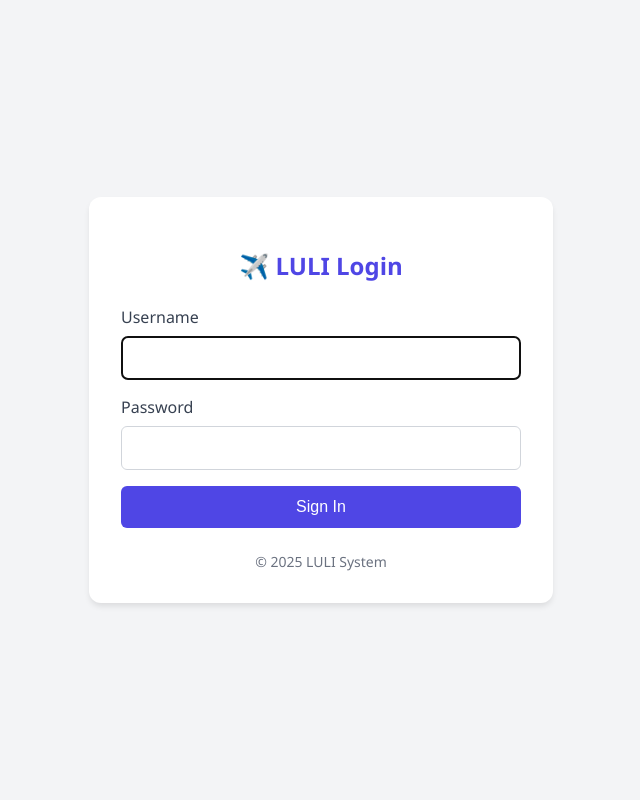
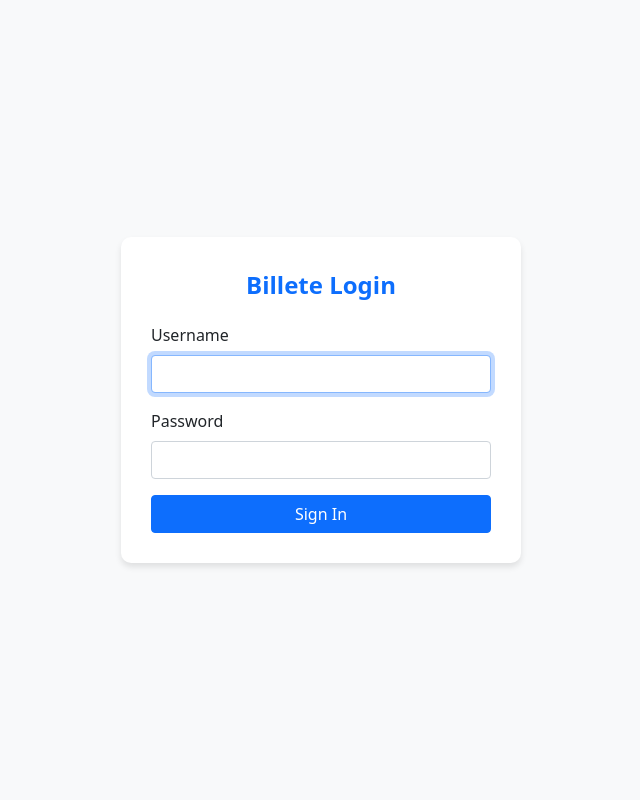
Before and after one commit to xiaominshi/billete, a Flask app: template templates/login.html in a window 1280 px wide. Shown: the whole page, without its empty margins (319-959 px from the left). Run offline with Flask 2, Linux system fonts and the light colour scheme; the template is opened without the code that fills it, so the values that code supplies are empty.

Commit message:
feat: add user login system, data isolation and fix stats aggregation

```diff
--- a/server.py
+++ b/server.py
@@ -5,6 +5,8 @@ import sys
 import os
 import datetime
 from dotenv import load_dotenv
+from werkzeug.security import check_password_hash, generate_password_hash
+from functools import wraps
 
 load_dotenv()
 
@@ -12,6 +14,7 @@ app = Flask(__name__, template_folder=os.path.join(os.path.dirname(__file__), 't
 app.config['TEMPLATES_AUTO_RELOAD'] = True
 app.jinja_env.auto_reload = True
 app.config['SEND_FILE_MAX_AGE_DEFAULT'] = 0
+app.secret_key = os.getenv("SECRET_KEY", "dev_secret_key_change_me")
 
 # Ensure database module is reloaded on restart
 import sys
@@ -29,15 +32,55 @@ Logic = _mod.Logic
 print(f" * Logic loaded from: {_logic_path}")
 print(f" * Logic module name: {_mod.__name__}")
 
+# --- Authentication Logic ---
+def login_required(f):
+    @wraps(f)
+    def decorated_function(*args, **kwargs):
+        from flask import session, redirect, url_for
+        if 'user_id' not in session:
+            return redirect(url_for('login'))
+        return f(*args, **kwargs)
+    return decorated_function
+
+@app.route('/login', methods=['GET', 'POST'])
+def login():
+    from flask import session, redirect, url_for, flash
+    import database
+
+    if request.method == 'POST':
+        username = request.form.get('username')
+        password = request.form.get('password')
+
+        user = database.get_user_by_username(username)
+        if user and check_password_hash(user['password_hash'], password):
+            session['user_id'] = user['id']
+            session['username'] = user['username']
+            return redirect(url_for('home'))
+        else:
+            return render_template('login.html', error="Invalid username or password")
+
+    return render_template('login.html')
+
+@app.route('/logout')
+def logout():
+    from flask import session, redirect, url_for
+    session.clear()
+    return redirect(url_for('login'))
+
 @app.route('/')
+@login_required
 def home():
-    return render_template('index.html')
+    from flask import session
+    return render_template('index.html', username=session.get('username'))
 
 import threading
 
 @app.route('/process', methods=['POST'])
+@login_required
 def process():
     try:
+        from flask import session
+        current_user_id = session.get('user_id')
         data = request.json
         code = data.get('code', '')
 
@@ -131,7 +174,8 @@ def process():
                 safe_route = route_info.replace('\x00', '') if route_info else ''
 
                 print(f"DEBUG: calling logic.save_to_history. Safe code len: {len(safe_code)}")
-                logic_instance.save_to_history(safe_code, safe_result, safe_pax, safe_route, data_json=data_json)
+                # Pass current_user_id to logic
+                logic_instance.save_to_history(safe_code, safe_result, safe_pax, safe_route, data_json=data_json, user_id=current_user_id)
                 print("DEBUG: save_to_history completed.")
             except Exception as e:
                 print(f"Sync Save Error: {e}")
@@ -156,13 +200,18 @@ def process():
         return jsonify({'error': str(e)}), 500
 
 @app.route('/history', methods=['GET'])
+@login_required
 def get_history():
+    from flask import session
+    current_user_id = session.get('user_id')
     # Use a temporary logic instance or call DB directly
     temp_logic = Logic()
-    return jsonify(temp_logic.get_history())
+    return jsonify(temp_logic.get_history(user_id=current_user_id))
 
 @app.route('/history', methods=['DELETE'])
+@login_required
 def clear_history():
+    # TODO: Add ownership check
     temp_logic = Logic()
     # If JSON provided with 'id', delete single item
     if request.is_json:
@@ -181,6 +230,7 @@ def clear_history():
         return jsonify({'error': 'Failed to clear history'}), 500
 
 @app.route('/history/update', methods=['POST'])
+@login_required
 def update_history():
     try:
         import database
@@ -207,10 +257,13 @@ def update_history():
         return jsonify({'error': str(e)}), 500
 
 @app.route('/stats', methods=['GET'])
+@login_required
 def get_stats():
     try:
+        from flask import session
+        current_user_id = session.get('user_id')
         temp_logic = Logic()
-        count = temp_logic.get_today_count()
+        count = temp_logic.get_today_count(user_id=current_user_id)
         response = jsonify({'today_count': count})
         response.headers["Cache-Control"] = "no-cache, no-store, must-revalidate"
         return response
@@ -218,27 +271,33 @@ def get_stats():
         return jsonify({'error': str(e)}), 500
 
 @app.route('/stats/detailed', methods=['GET'])
+@login_required
 def get_detailed_stats():
     try:
+        from flask import session
+        current_user_id = session.get('user_id')
         import database
         days = request.args.get('days', 7, type=int)
 
         # Use optimized single-query aggregation to reduce latency on Render
-        stats = database.get_detailed_stats_aggregated(days)
+        stats = database.get_detailed_stats_aggregated(days, user_id=current_user_id)
         return jsonify(stats)
     except Exception as e:
         print(f"Stats Error: {e}")
         return jsonify({'error': str(e)}), 500
 
 @app.route('/history/export', methods=['GET'])
+@login_required
 def export_history():
     try:
+        from flask import session
+        current_user_id = session.get('user_id')
         import database
         import csv
         import io
         from flask import Response
 
-        data = database.get_all_history_for_export()
+        data = database.get_all_history_for_export(user_id=current_user_id)
 
         # Create CSV in memory
         output = io.StringIO()
--- a/templates/index.html
+++ b/templates/index.html
@@ -550,8 +550,8 @@
                     <div style="text-align:left; display:flex; gap:10px; align-items:center;">
                         <h4 style="margin:0; color:#4B5563;" data-i18n="stats_trend">趋势 (Trends)</h4>
                         <div style="display:flex; background:#E5E7EB; border-radius:6px; padding:2px;">
-                            <button class="btn-range active" onclick="setStatsRange(7)" id="btn-range-7" data-i18n="btn_7d">7 Days</button>
-                            <button class="btn-range" onclick="setStatsRange(30)" id="btn-range-30" data-i18n="btn_30d">30 Days</button>
+                            <button class="btn-range" onclick="setStatsRange(7)" id="btn-range-7" data-i18n="btn_7d">7 Days</button>
+                            <button class="btn-range active" onclick="setStatsRange(30)" id="btn-range-30" data-i18n="btn_30d">30 Days</button>
                             <button class="btn-range" onclick="setStatsRange(90)" id="btn-range-90" data-i18n="btn_90d">90 Days</button>
                         </div>
                     </div>
@@ -2258,7 +2258,7 @@
         let airlineChart = null;
         let hourlyChart = null;
         let routeChart = null;
-        let currentStatsRange = 7;
+        let currentStatsRange = 30;
 
         function showStats() {
             document.getElementById('statsModal').style.display = 'block';
--- a/templates/login.html
+++ b/templates/login.html
@@ -3,94 +3,52 @@
 <head>
     <meta charset="UTF-8">
     <meta name="viewport" content="width=device-width, initial-scale=1.0">
-    <title>Login - LULI Web Service</title>
+    <title>Login - Billete</title>
+    <link href="https://cdn.jsdelivr.net/npm/bootstrap@5.1.3/dist/css/bootstrap.min.css" rel="stylesheet">
     <style>
         body {
-            font-family: 'Segoe UI', Tahoma, Geneva, Verdana, sans-serif;
-            background-color: #f3f4f6;
+            background-color: #f8f9fa;
             display: flex;
+            align-items: center;
             justify-content: center;
-            align-items: center;
             height: 100vh;
-            margin: 0;
         }
-        .login-card {
+        .login-container {
             background: white;
-            padding: 2rem;
-            border-radius: 12px;
-            box-shadow: 0 4px 6px -1px rgba(0, 0, 0, 0.1);
+            padding: 30px;
+            border-radius: 10px;
+            box-shadow: 0 4px 6px rgba(0,0,0,0.1);
             width: 100%;
             max-width: 400px;
         }
-        h2 {
+        .logo {
             text-align: center;
-            color: #4F46E5;
-            margin-bottom: 1.5rem;
-        }
-        .form-group {
-            margin-bottom: 1rem;
-        }
-        label {
-            display: block;
-            margin-bottom: 0.5rem;
-            color: #374151;
-        }
-        input {
-            width: 100%;
-            padding: 0.75rem;
-            border: 1px solid #d1d5db;
-            border-radius: 6px;
-            box-sizing: border-box;
-            font-size: 1rem;
-        }
-        button {
-            width: 100%;
-            padding: 0.75rem;
-            background-color: #4F46E5;
-            color: white;
-            border: none;
-            border-radius: 6px;
-            font-size: 1rem;
-            cursor: pointer;
-            transition: background 0.2s;
-        }
-        button:hover {
-            background-color: #4338ca;
-        }
-        .error {
-            color: #ef4444;
-            text-align: center;
-            margin-bottom: 1rem;
-            font-size: 0.875rem;
-        }
-        .footer {
-            margin-top: 1.5rem;
-            text-align: center;
-            font-size: 0.875rem;
-            color: #6b7280;
+            margin-bottom: 20px;
+            font-weight: bold;
+            font-size: 24px;
+            color: #0d6efd;
         }
     </style>
 </head>
 <body>
-    <div class="login-card">
-        <h2>✈️ LULI Login</h2>
+    <div class="login-container">
+        <div class="logo">Billete Login</div>
         {% if error %}
-            <div class="error">{{ error }}</div>
+        <div class="alert alert-danger" role="alert">
+            {{ error }}
+        </div>
         {% endif %}
-        <form method="POST">
-            <div class="form-group">
-                <label for="username">Username</label>
-                <input type="text" id="username" name="username" required autofocus>
+        <form method="POST" action="/login">
+            <div class="mb-3">
+                <label for="username" class="form-label">Username</label>
+                <input type="text" class="form-control" id="username" name="username" required autofocus>
             </div>
-            <div class="form-group">
-                <label for="password">Password</label>
-                <input type="password" id="password" name="password" required>
+            <div class="mb-3">
+                <label for="password" class="form-label">Password</label>
+                <input type="password" class="form-control" id="password" name="password" required>
             </div>
-            <button type="submit">Sign In</button>
+            <button type="submit" class="btn btn-primary w-100">Sign In</button>
         </form>
-        <div class="footer">
-            &copy; 2025 LULI System
-        </div>
     </div>
 </body>
 </html>
```
Also changed, not shown: database.py (+150 -77 lines), logic.py (+9 -6 lines).
